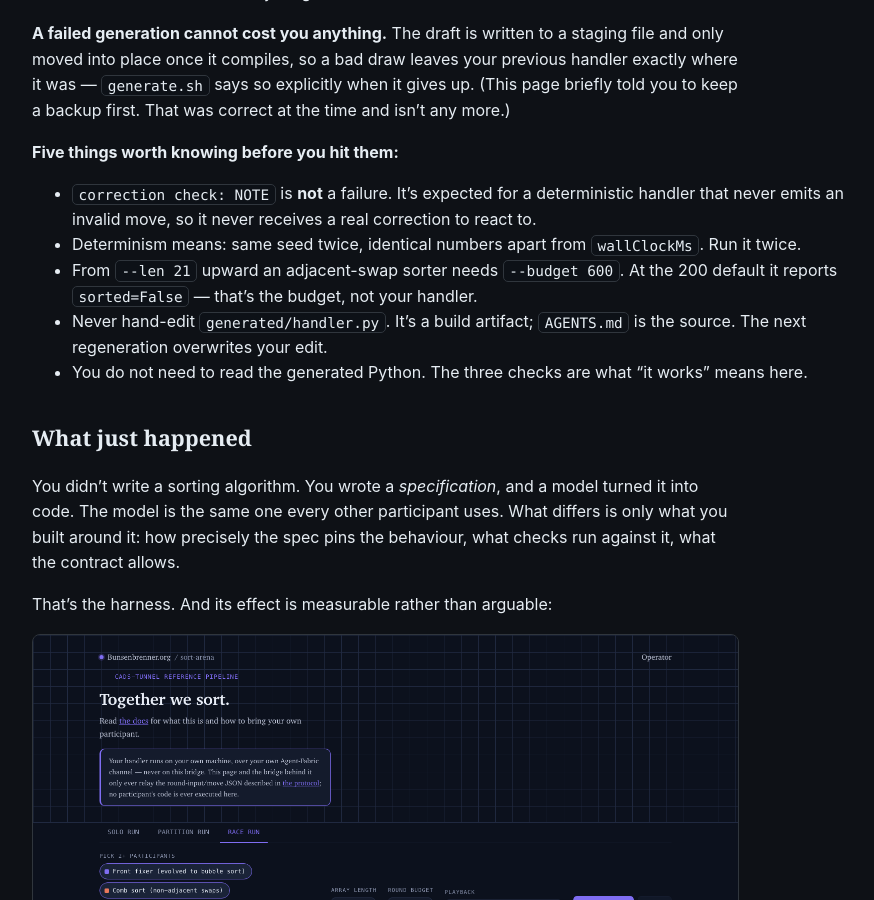
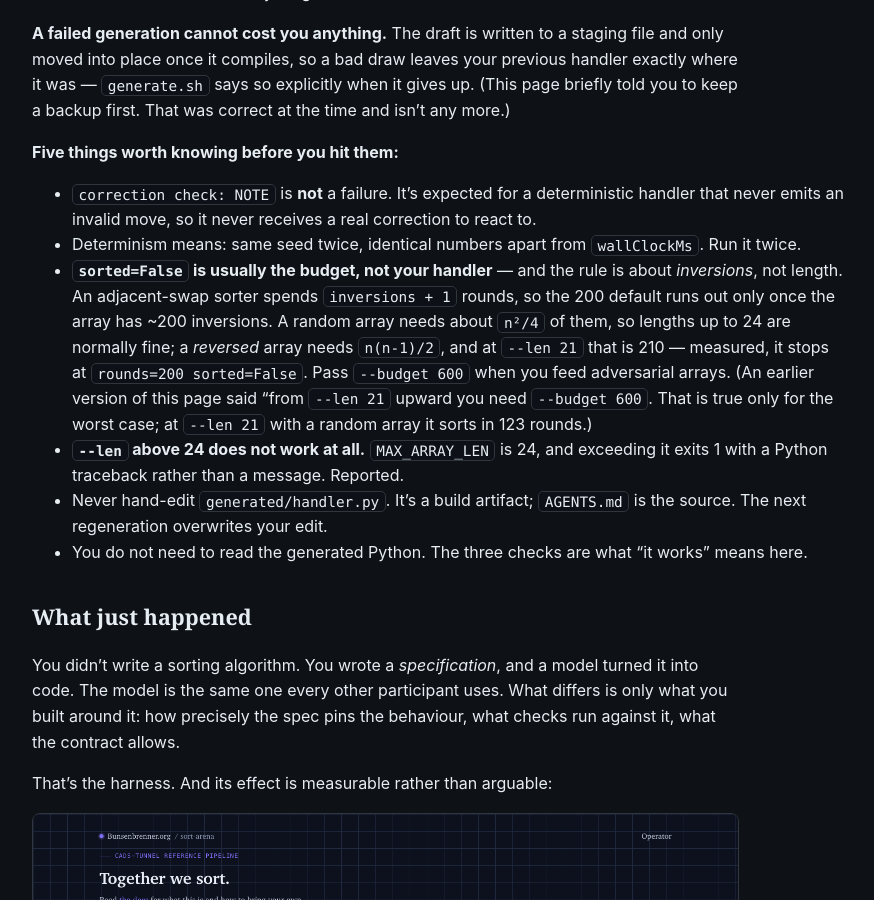
Before and after one commit to scimbe/CADS-DEMO-sort-docs, a Jekyll site: the page built from _tutorials/five-seconds.md, in a window 1280 px wide and 900 px high, scrolled down 3519 px. Shown: the whole window, without its empty margins (322-1196 px from the left). Built offline with Jekyll 4.4.1, drawn with Linux system fonts in a browser that asks for light colours.

Commit message:
docs: correct my own budget rule -- it is about inversions, not length
Writing self-check exercises meant verifying their answers, and one of my own
claims did not survive: 'from --len 21 upward you need --budget 600, the 200
default reports sorted=False'. Measured across 8 seeds at lengths 18-24: zero
failures. At --len 21 with a random array it sorts in 123 rounds.

The real rule is inversions. An adjacent-swap sorter spends inversions + 1
rounds; a random array has about n^2/4 of them, a reversed array n(n-1)/2. At
--len 21 reversed that is 210, and it does stop at rounds=200 sorted=False --
verified. So the old claim was the worst case stated as the general case.

Also found while measuring: --len above 24 exits 1 with a raw Python traceback
(MAX_ARRAY_LEN = 24) instead of an error message. Documented and reported.

```diff
--- a/_tutorials/five-seconds.md
+++ b/_tutorials/five-seconds.md
@@ -118,8 +118,15 @@ first. That was correct at the time and isn't any more.)
 - `correction check: NOTE` is **not** a failure. It's expected for a deterministic handler that
   never emits an invalid move, so it never receives a real correction to react to.
 - Determinism means: same seed twice, identical numbers apart from `wallClockMs`. Run it twice.
-- From `--len 21` upward an adjacent-swap sorter needs `--budget 600`. At the 200 default it reports
-  `sorted=False` — that's the budget, not your handler.
+- **`sorted=False` is usually the budget, not your handler** — and the rule is about *inversions*,
+  not length. An adjacent-swap sorter spends `inversions + 1` rounds, so the 200 default runs out
+  only once the array has ~200 inversions. A random array needs about `n²/4` of them, so lengths up
+  to 24 are normally fine; a *reversed* array needs `n(n-1)/2`, and at `--len 21` that is 210 —
+  measured, it stops at `rounds=200 sorted=False`. Pass `--budget 600` when you feed adversarial
+  arrays. (An earlier version of this page said "from `--len 21` upward you need `--budget 600`.
+  That is true only for the worst case; at `--len 21` with a random array it sorts in 123 rounds.)
+- **`--len` above 24 does not work at all.** `MAX_ARRAY_LEN` is 24, and exceeding it exits 1 with a
+  Python traceback rather than a message. Reported.
 - Never hand-edit `generated/handler.py`. It's a build artifact; `AGENTS.md` is the source. The next
   regeneration overwrites your edit.
 - You do not need to read the generated Python. The three checks are what "it works" means here.
```
